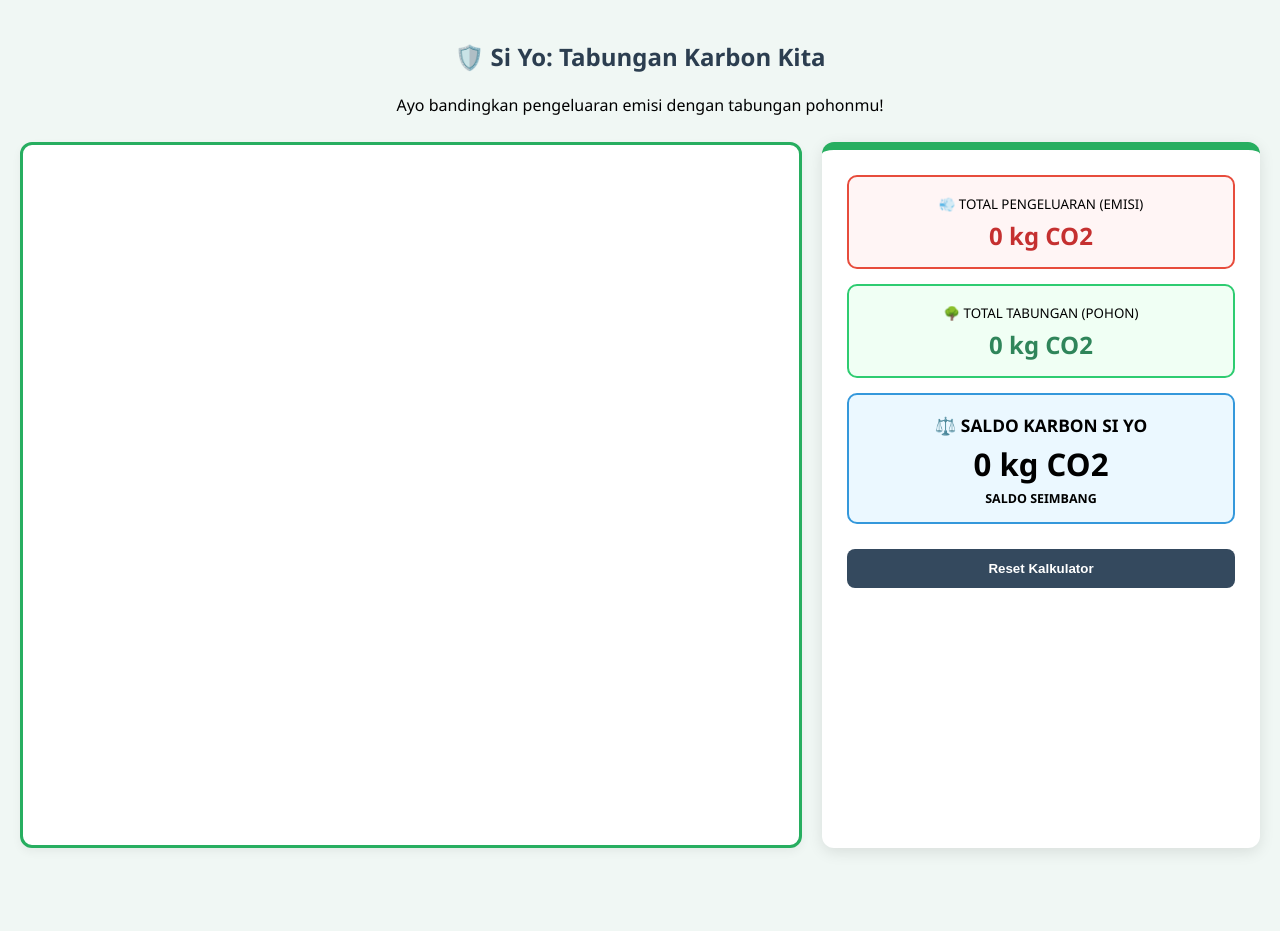
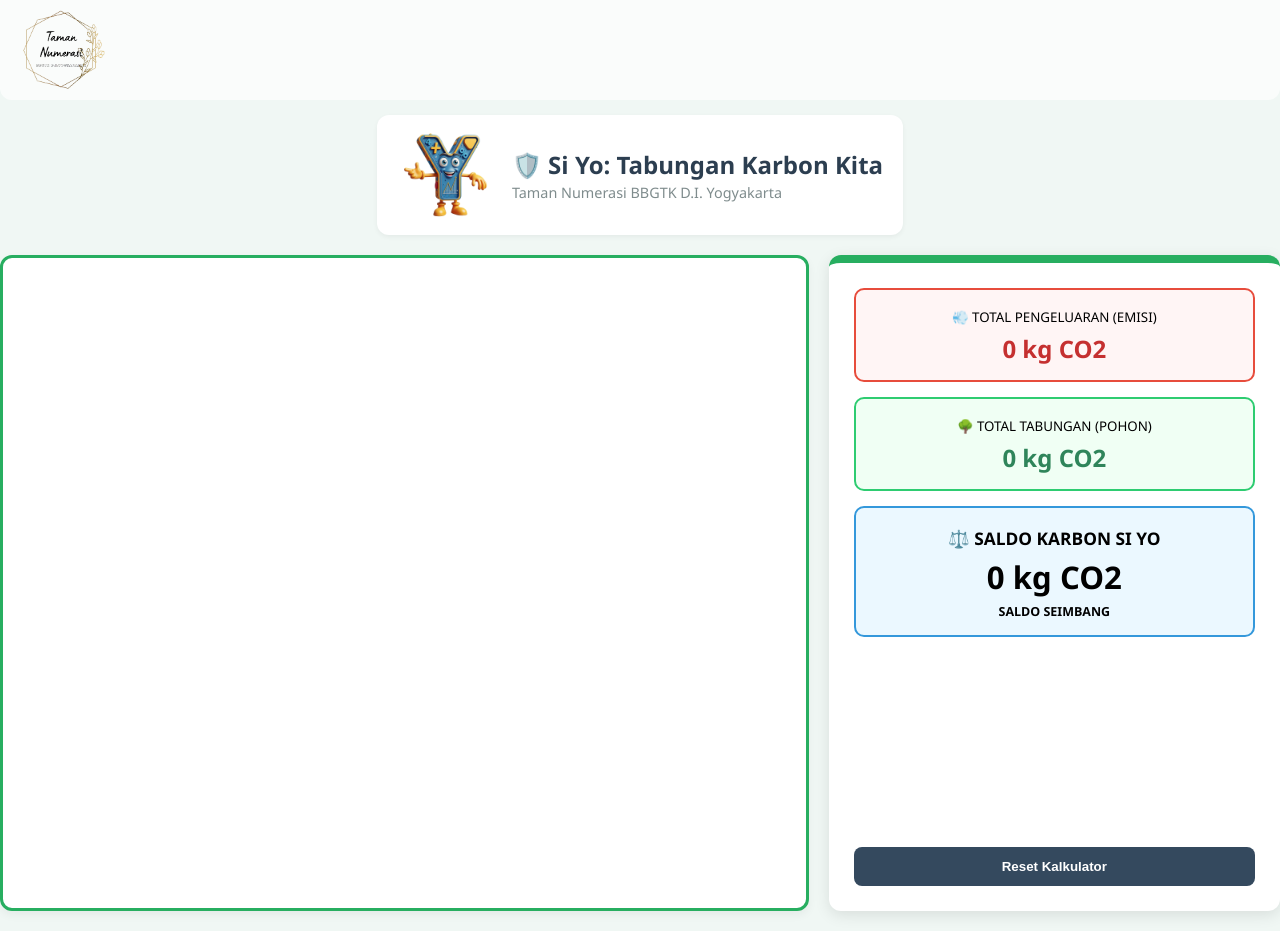
Before and after one commit to jackseparow/jejak-karbon, a plain HTML site: page index.html in a window 1280 px wide. Before the commit the page ends 868 px from the top, so only its background shows below. Drawn offline with Linux system fonts and the light colour scheme; a script that the page names is missing.

Commit message:
Update index.html

```diff
--- a/index.html
+++ b/index.html
@@ -2,28 +2,51 @@
 <html>
 <head>
     <meta charset="utf-8">
-    <title>Si Yo: Tabungan Karbon Kita</title>
+    <title>Si Yo: Tabungan Karbon Taman Numerasi</title>
     <script src="https://unpkg.com/blockly/blockly.min.js"></script>
     <style>
-        body { font-family: 'Segoe UI', Tahoma, sans-serif; background: #f0f7f4; display: flex; flex-direction: column; align-items: center; padding: 20px; margin: 0; }
-        #main-container { display: flex; gap: 20px; width: 100%; max-width: 1300px; margin-top: 10px; }
-        #blocklyDiv { height: 700px; flex: 2; border: 3px solid #27ae60; border-radius: 12px; background: white; box-shadow: 0 4px 10px rgba(0,0,0,0.05); }
-        #sidebar { flex: 1; background: white; padding: 25px; border-radius: 12px; box-shadow: 0 4px 15px rgba(0,0,0,0.1); text-align: center; border-top: 8px solid #27ae60; }
+        body { font-family: 'Segoe UI', Tahoma, sans-serif; background: #f0f7f4; display: flex; flex-direction: column; align-items: center; padding: 0; margin: 0; }
 
+        /* --- 1. Header (Tempat Logo) --- */
+        #header { width: 100%; max-width: 1400px; padding: 10px 20px; display: flex; align-items: center; justify-content: flex-start; box-sizing: border-box; background: rgba(255,255,255,0.7); border-radius: 0 0 12px 12px; margin-bottom: 5px;}
+        .logo { height: 80px; width: auto; } /* Sesuaikan tinggi logo BBGTK */
+
+        /* --- 2. Title Area (Tempat Maskot & Judul) --- */
+        #title-container { display: flex; align-items: center; gap: 15px; margin-bottom: 10px; margin-top: 10px; background: white; padding: 10px 20px; border-radius: 12px; box-shadow: 0 2px 5px rgba(0,0,0,0.05); }
+        .maskot { height: 100px; width: auto; } /* Sesuaikan tinggi maskot Si Yo */
+        #title-text-area { display: flex; flex-direction: column; text-align: left; }
+        h2 { color: #2c3e50; margin: 0; }
+        .sub-h2 { color: #7f8c8d; margin-top: 2px; margin-bottom: 0; font-size: 0.9em; }
+
+        /* --- 3. Main Content Layout --- */
+        #main-container { display: flex; gap: 20px; width: 100%; max-width: 1300px; margin-top: 10px; margin-bottom: 20px; }
+        #blocklyDiv { height: 650px; flex: 2; border: 3px solid #27ae60; border-radius: 12px; background: white; box-shadow: 0 4px 10px rgba(0,0,0,0.05); }
+        #sidebar { flex: 1; background: white; padding: 25px; border-radius: 12px; box-shadow: 0 4px 15px rgba(0,0,0,0.1); text-align: center; border-top: 8px solid #27ae60; display: flex; flex-direction: column; }
+
+        /* Dashboard Styling */
         .monitor { margin-bottom: 15px; padding: 15px; border-radius: 10px; border: 2px solid #eee; }
         .debt-box { border-color: #e74c3c; background: #fff5f5; }
         .pay-box { border-color: #2ecc71; background: #f0fff4; }
-        .total-box { border-color: #3498db; background: #ebf8ff; font-size: 1.3em; font-weight: bold; }
+        .total-box { border-color: #3498db; background: #ebf8ff; font-size: 1.3em; font-weight: bold; margin-bottom: 0; }
 
         .val { font-size: 1.5em; display: block; margin-top: 5px; }
-        button { background: #34495e; color: white; border: none; padding: 12px; width: 100%; border-radius: 8px; cursor: pointer; font-weight: bold; margin-top: 10px; }
-        h2 { color: #2c3e50; margin-bottom: 5px; }
+        button { background: #34495e; color: white; border: none; padding: 12px; width: 100%; border-radius: 8px; cursor: pointer; font-weight: bold; margin-top: auto; }
+        button:hover { background: #2c3e50; }
     </style>
 </head>
 <body>
 
-    <h2>🛡️ Si Yo: Tabungan Karbon Kita</h2>
-    <p>Ayo bandingkan pengeluaran emisi dengan tabungan pohonmu!</p>
+    <div id="header">
+        <img src="logo-bbgtk.png" alt="Logo BBGTK D.I. Yogyakarta" class="logo">
+    </div>
+
+    <div id="title-container">
+        <img src="maskot-siyo.png" alt="Si Yo, Maskot Numerasi" class="maskot">
+        <div id="title-text-area">
+            <h2>🛡️ Si Yo: Tabungan Karbon Kita</h2>
+            <p class="sub-h2">Taman Numerasi BBGTK D.I. Yogyakarta</p>
+        </div>
+    </div>
 
     <div id="main-container">
         <div id="blocklyDiv"></div>
@@ -64,7 +87,7 @@
     </xml>
 
     <script>
-        // --- 1. DEFINISI BLOK ---
+        // --- 1. DEFINISI BLOK NESTED ---
         Blockly.defineBlocksWithJsonArray([
           // Item Transportasi
           {
```
